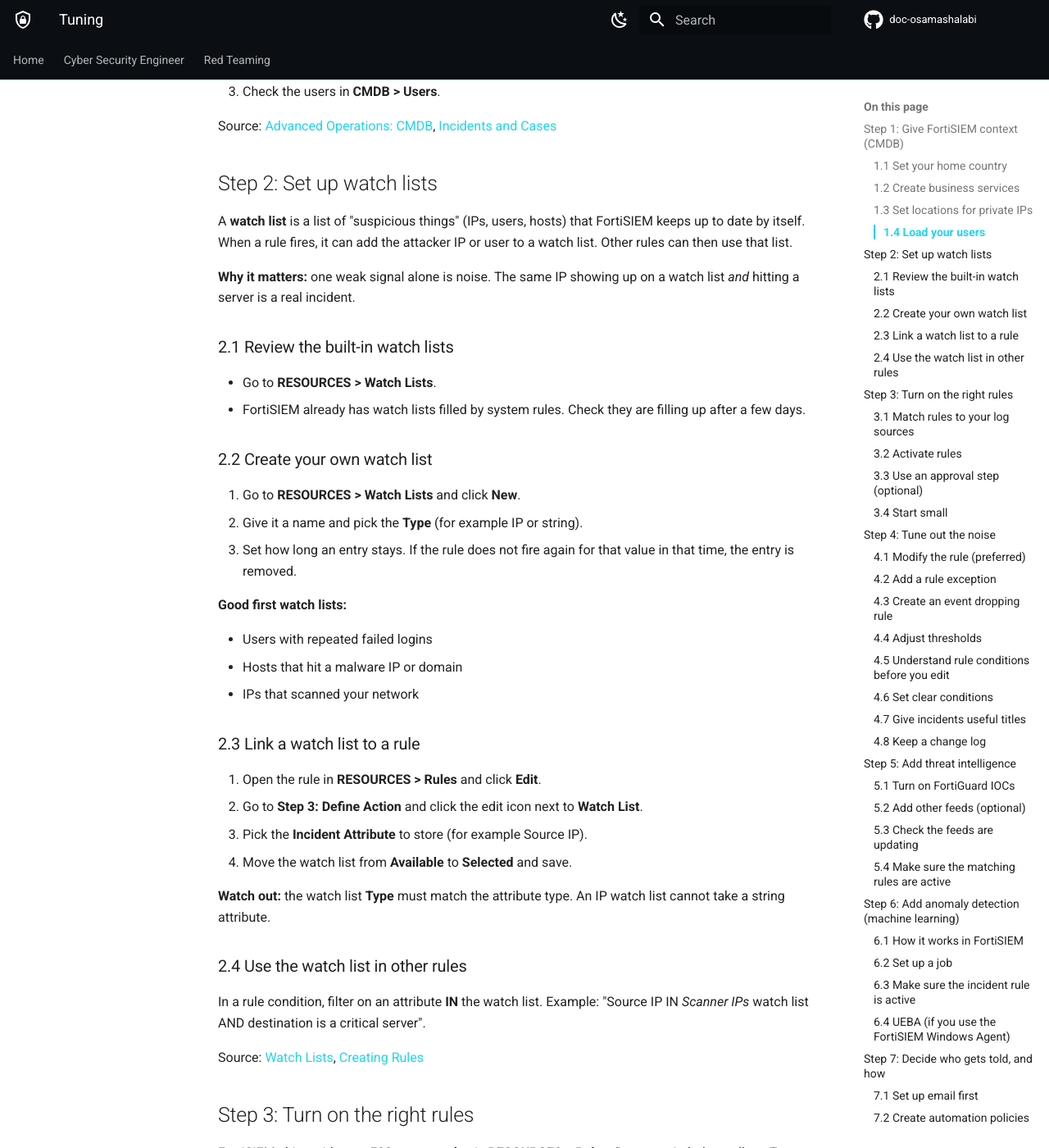
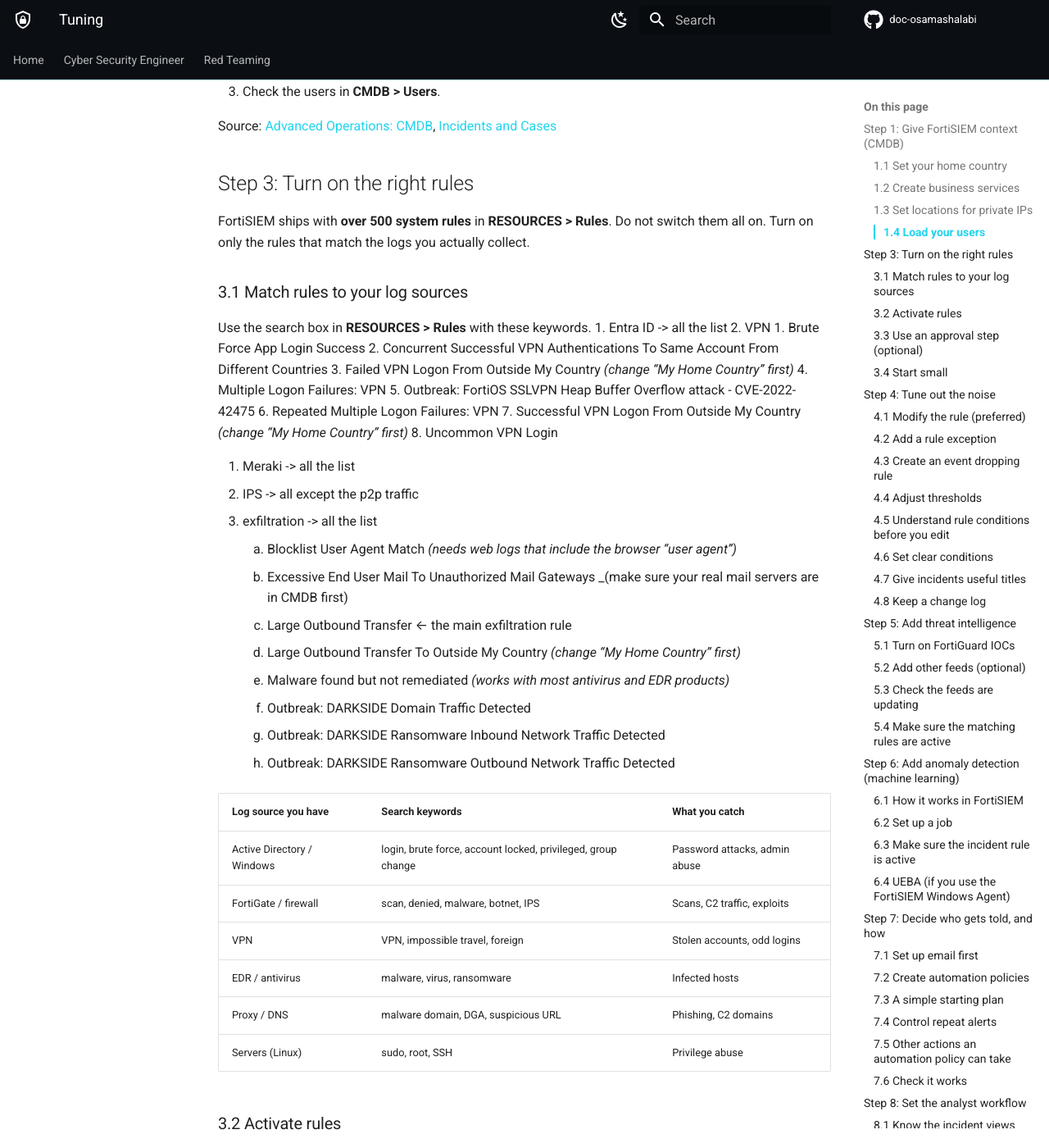
Before and after one commit to osamashalabi432-png/doc-osamashalabi, an MkDocs documentation site: the page built from docs/cyber-security-engineer/siem/fortisiem/Tuning/Tuning.md, in a window 1280 px wide and 1400 px high, scrolled down 1887 px. Shown: the whole window at 82% size. Built offline with MkDocs 1.6.1 and Material for MkDocs 9.7.7, drawn with Linux system fonts in a browser that asks for light colours; comment, search, counter and statistics services are not loaded.

Commit message:
vault backup: 2026-10-13 09:22:11

```diff
--- a/docs/cyber-security-engineer/siem/fortisiem/Tuning/Tuning.md
+++ b/docs/cyber-security-engineer/siem/fortisiem/Tuning/Tuning.md
@@ -39,43 +39,6 @@ Incidents are more useful when they show a real person, not just an account name
 
 Source: [Advanced Operations: CMDB](https://docs.fortinet.com/document/fortisiem/7.4.1/user-guide/47862/cmdb), [Incidents and Cases](https://docs.fortinet.com/document/fortisiem/7.4.1/user-guide/878341/incidents-and-cases)
 
-## Step 2: Set up watch lists
-
-A **watch list** is a list of "suspicious things" (IPs, users, hosts) that FortiSIEM keeps up to date by itself. When a rule fires, it can add the attacker IP or user to a watch list. Other rules can then use that list.
-
-**Why it matters:** one weak signal alone is noise. The same IP showing up on a watch list _and_ hitting a server is a real incident.
-
-### 2.1 Review the built-in watch lists
-
-- Go to **RESOURCES > Watch Lists**.
-- FortiSIEM already has watch lists filled by system rules. Check they are filling up after a few days.
-
-### 2.2 Create your own watch list
-
-1. Go to **RESOURCES > Watch Lists** and click **New**.
-2. Give it a name and pick the **Type** (for example IP or string).
-3. Set how long an entry stays. If the rule does not fire again for that value in that time, the entry is removed.
-
-**Good first watch lists:**
-
-- Users with repeated failed logins
-- Hosts that hit a malware IP or domain
-- IPs that scanned your network
-
-### 2.3 Link a watch list to a rule
-
-1. Open the rule in **RESOURCES > Rules** and click **Edit**.
-2. Go to **Step 3: Define Action** and click the edit icon next to **Watch List**.
-3. Pick the **Incident Attribute** to store (for example Source IP).
-4. Move the watch list from **Available** to **Selected** and save.
-
-**Watch out:** the watch list **Type** must match the attribute type. An IP watch list cannot take a string attribute.
-
-### 2.4 Use the watch list in other rules
-
-In a rule condition, filter on an attribute **IN** the watch list. Example: "Source IP IN _Scanner IPs_ watch list AND destination is a critical server".
-
-Source: [Watch Lists](https://docs.fortinet.com/document/fortisiem/7.4.1/user-guide/297178/watch-lists), [Creating Rules](https://docs.fortinet.com/document/fortisiem/7.4.1/user-guide/903877/creating-rules)
 
 ## Step 3: Turn on the right rules
 
@@ -152,13 +115,13 @@ Source: [Rules](https://docs.fortinet.com/document/fortisiem/7.4.1/user-guide/79
 
 This is the most important step. Fortinet gives **four ways** to stop a noisy rule. Pick the right one for the problem.
 
-|   |   |   |
-|---|---|---|
-|Problem|Best fix|Where|
-|Rule fires for a whole type of device that is normal (for example DNS servers)|**Modify the rule**|INCIDENTS > List > Actions > Edit Rule|
-|Rule fires for one known, safe value (one IP, one user)|**Rule exception**|INCIDENTS > List > Actions > Edit Rule Exception|
-|The event itself is useless for detection|**Event dropping rule**|INCIDENTS > List > Actions > Create Event Dropping Rule|
-|Performance rule fires too early (CPU, memory, disk)|**Adjust the threshold**|ADMIN > Device Support > Custom Property|
+
+| Problem                                                                        | Best fix                 | Where                                                   |
+| ------------------------------------------------------------------------------ | ------------------------ | ------------------------------------------------------- |
+| Rule fires for a whole type of device that is normal (for example DNS servers) | **Modify the rule**      | INCIDENTS > List > Actions > Edit Rule                  |
+| Rule fires for one known, safe value (one IP, one user)                        | **Rule exception**       | INCIDENTS > List > Actions > Edit Rule Exception        |
+| The event itself is useless for detection                                      | **Event dropping rule**  | INCIDENTS > List > Actions > Create Event Dropping Rule |
+| Performance rule fires too early (CPU, memory, disk)                           | **Adjust the threshold** | ADMIN > Device Support > Custom Property                |
 
 ### 4.1 Modify the rule (preferred)
 
```
